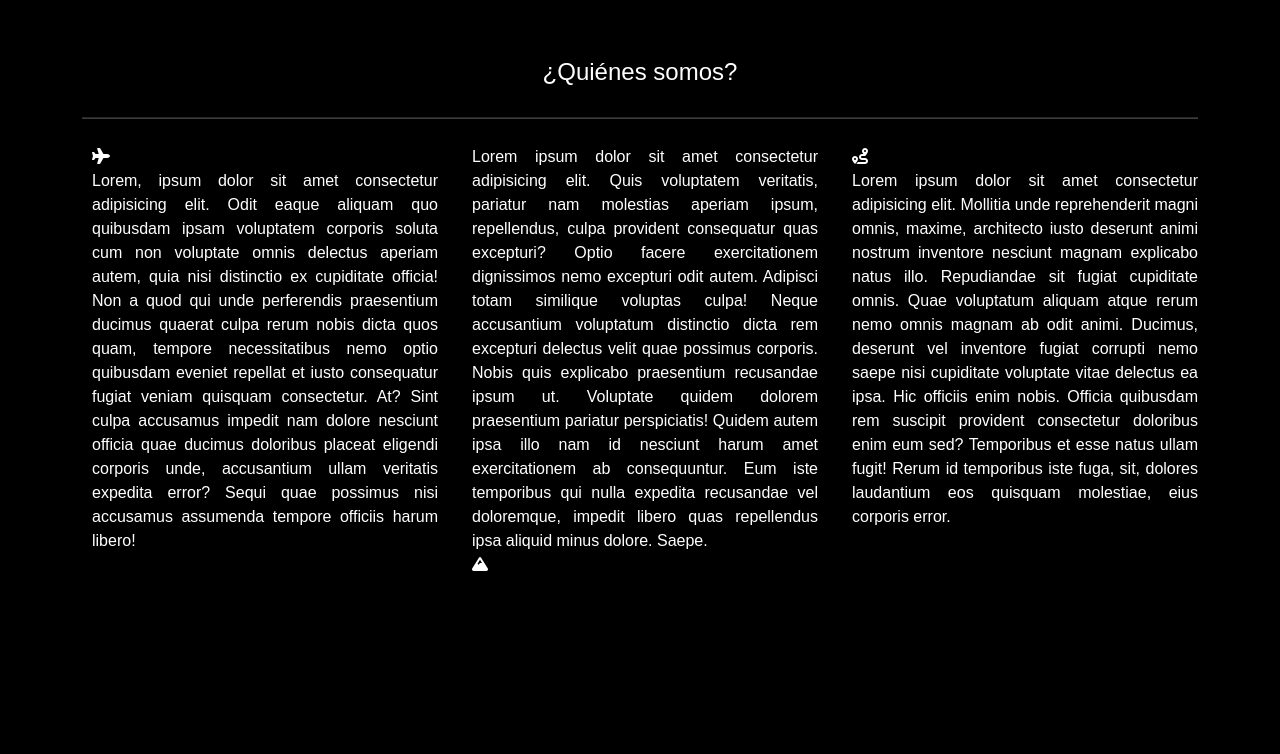
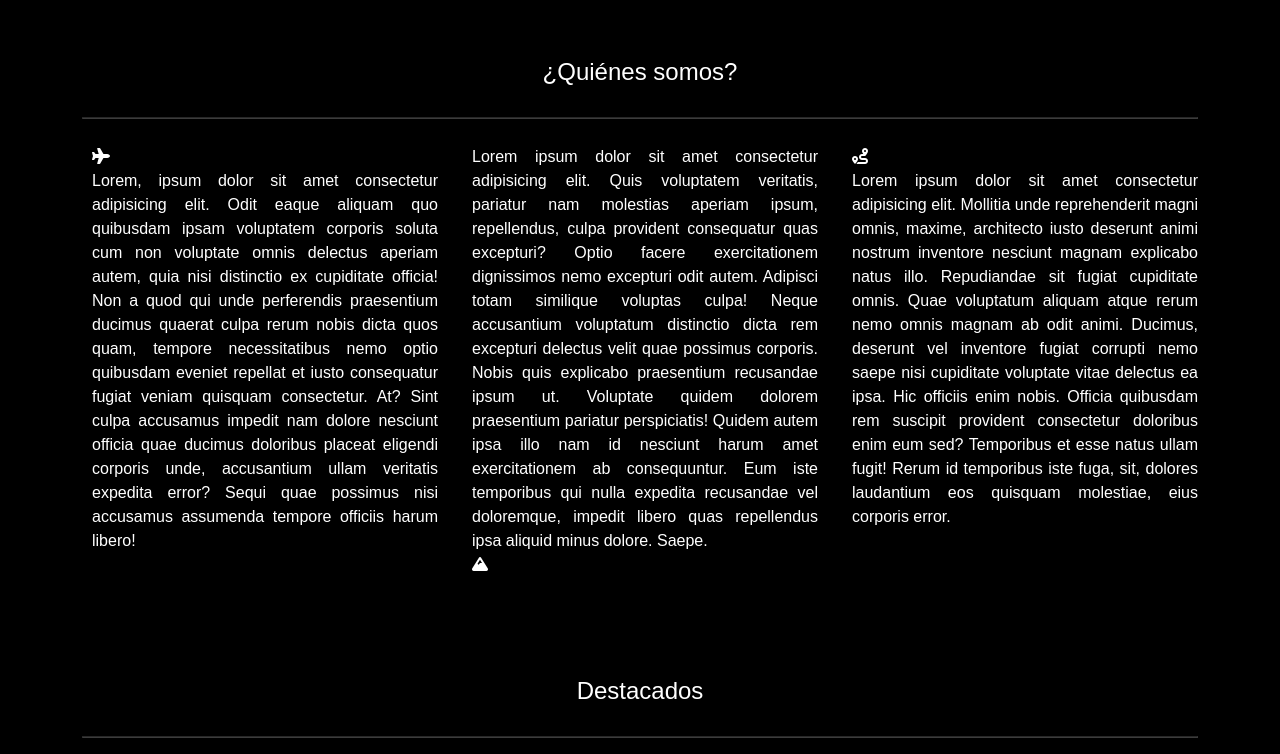
Before and after one commit to Diber1/PRUEBA-VIAJES-CHILE, a plain HTML site: page index.html in a window 1280 px wide. Shown: the part 964-1718 px from the top of the page. Before the commit the page ends 1611 px from the top, so only its background shows below. Drawn offline with nearby package versions, Linux system fonts and the light colour scheme.

Commit message:
Creación de segunda línea sección columnas

```diff
--- a/index.html
+++ b/index.html
@@ -130,6 +130,12 @@
     </div>
   </section>
 
+  <!-- SEGUNDA LÍNEA HR-->
+  <div class="container">
+    <h4 id="destacados">Destacados</h4>
+    <hr class="linea"/>
+</div>
+
 
 
 
```
